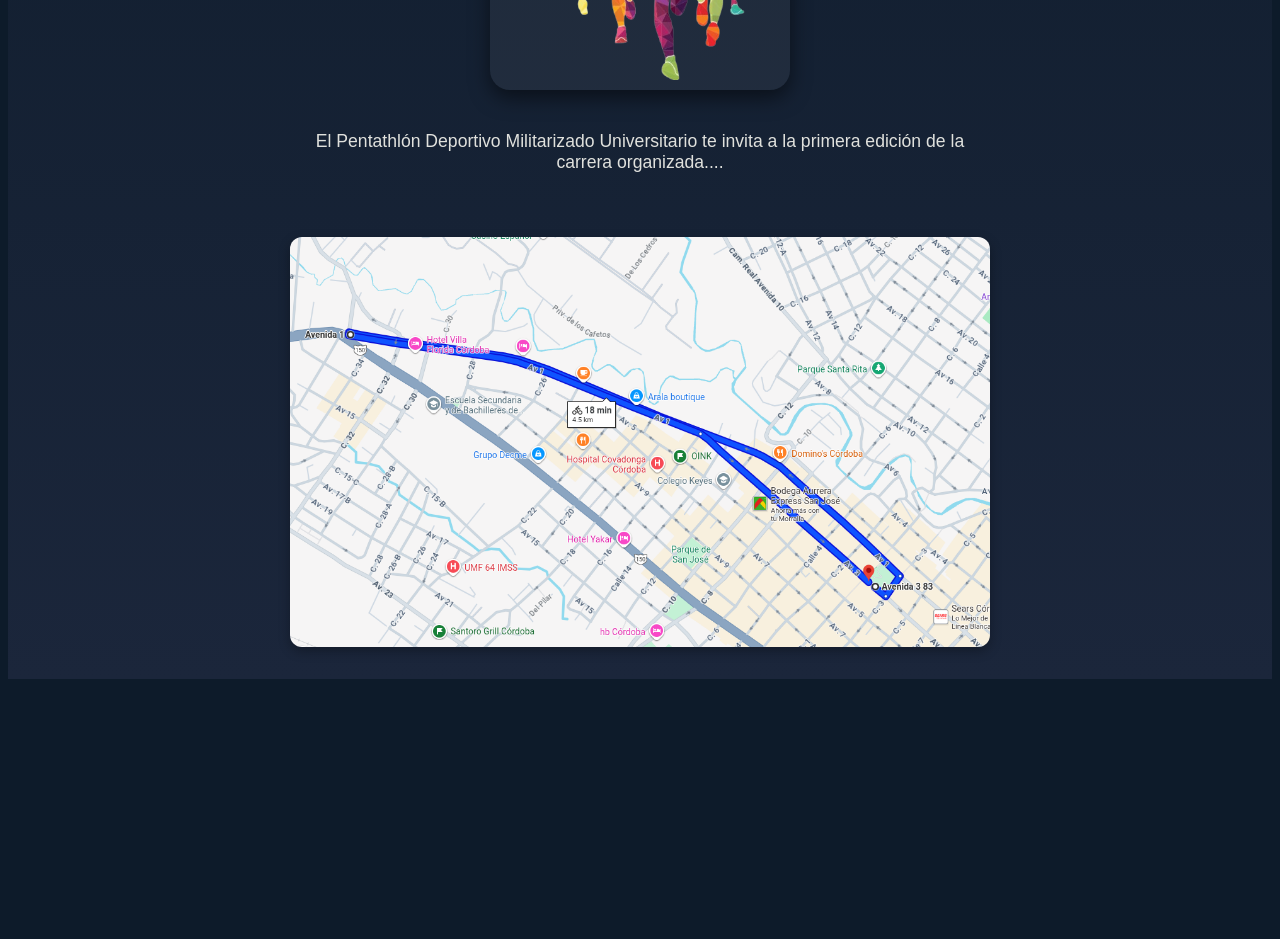
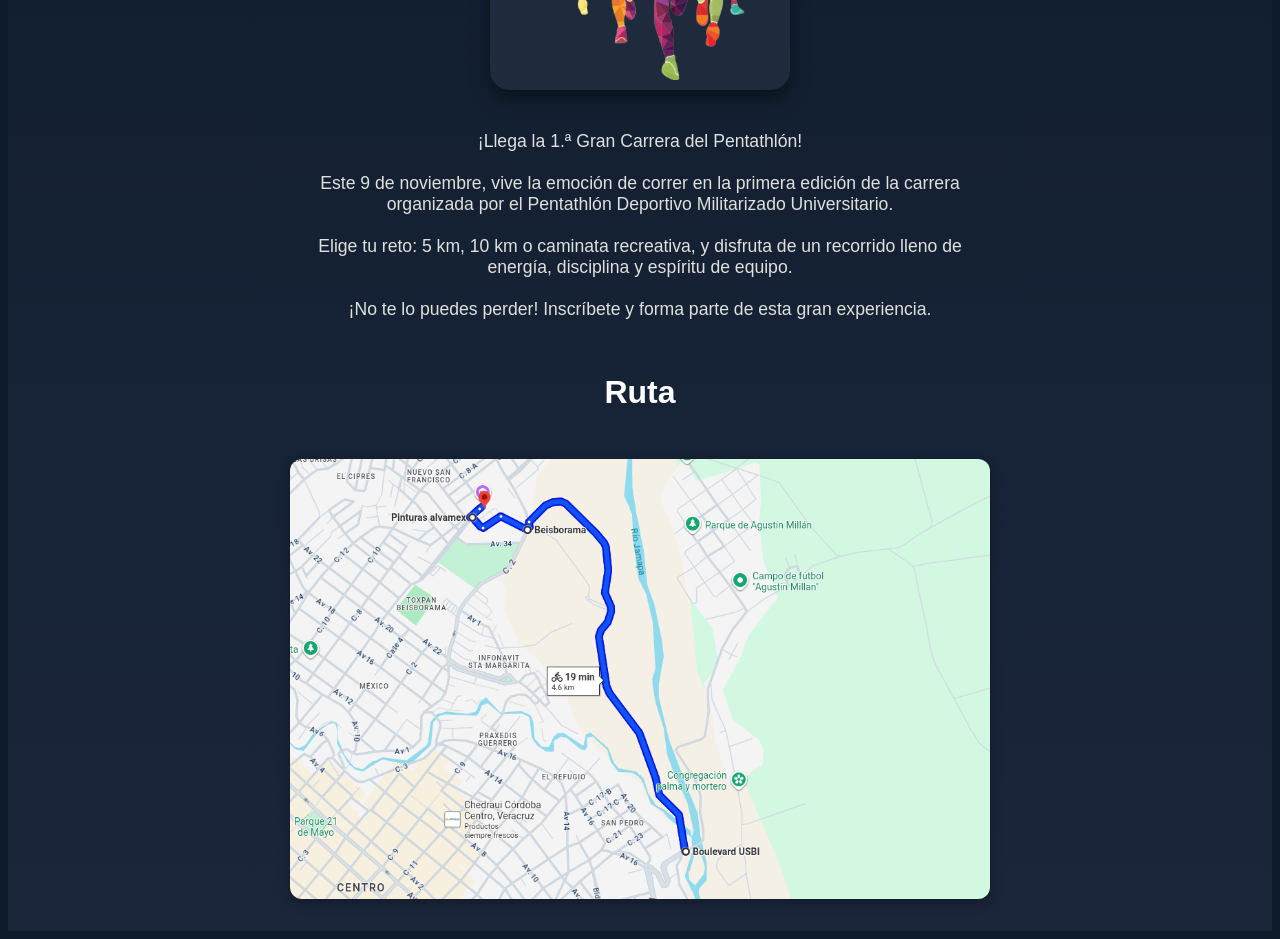
Before and after one commit to Ilianjesus/carrera, a React (Vite) app: page /formulario in a window 1280 px wide. Shown: the part 640-1579 px from the top of the page. Before the commit the page ends 1327 px from the top, so only its background shows below. Built offline with nearby package versions, Linux system fonts and the light colour scheme.

Commit message:
ruta correjida y descripciones

```diff
--- a/src/pages/Formulario.jsx
+++ b/src/pages/Formulario.jsx
@@ -134,7 +134,7 @@ function Formulario() {
 
             <small style={{ color: "#1B263B", marginBottom: "0.5rem" }}>
               Si aún no cuentas con un folio para inscribirte en la carrera,
-              puedes adquirirlo contactándote con el organizador:
+              puedes adquirirlo contactándote con el organizador usando el boton de WhatsApp que se encuentra a continuacion:
             </small>
 
             <button
--- a/src/pages/Home.jsx
+++ b/src/pages/Home.jsx
@@ -2,7 +2,7 @@ import { useNavigate } from "react-router-dom";
 import "../styles/Home.css";
 import "../styles/Formulario.css";
 import logo from "../assets/LogoPDMU.jpeg";
-import ruta from "../assets/Ruta.png";
+import ruta from "../assets/Ruta2.png";
 import { FaWhatsapp } from "react-icons/fa";
 import LogoCarreraSF from "../assets/LogoCarreraSF.png";
 
@@ -51,11 +51,15 @@ function Home() {
 
 
       <p className="home-text">
-        El Pentathlón Deportivo Militarizado Universitario te invita a la primera edición de la carrera organizada....
-      </p>
+  ¡Llega la 1.ª Gran Carrera del Pentathlón!<br /><br />
+  Este 9 de noviembre, vive la emoción de correr en la primera edición de la carrera organizada por el Pentathlón Deportivo Militarizado Universitario.<br /><br />
+  Elige tu reto: 5 km, 10 km o caminata recreativa, y disfruta de un recorrido lleno de energía, disciplina y espíritu de equipo.<br /><br />
+  ¡No te lo puedes perder! Inscríbete y forma parte de esta gran experiencia.
+</p>
 
 
 
+      <h1 className="home-title"> Ruta</h1>
       <img src={ruta} alt="Ruta de la carrera" className="home-route" />
     </div>
   );
```
Also changed, not shown: src/assets/Ruta2.png (added).
